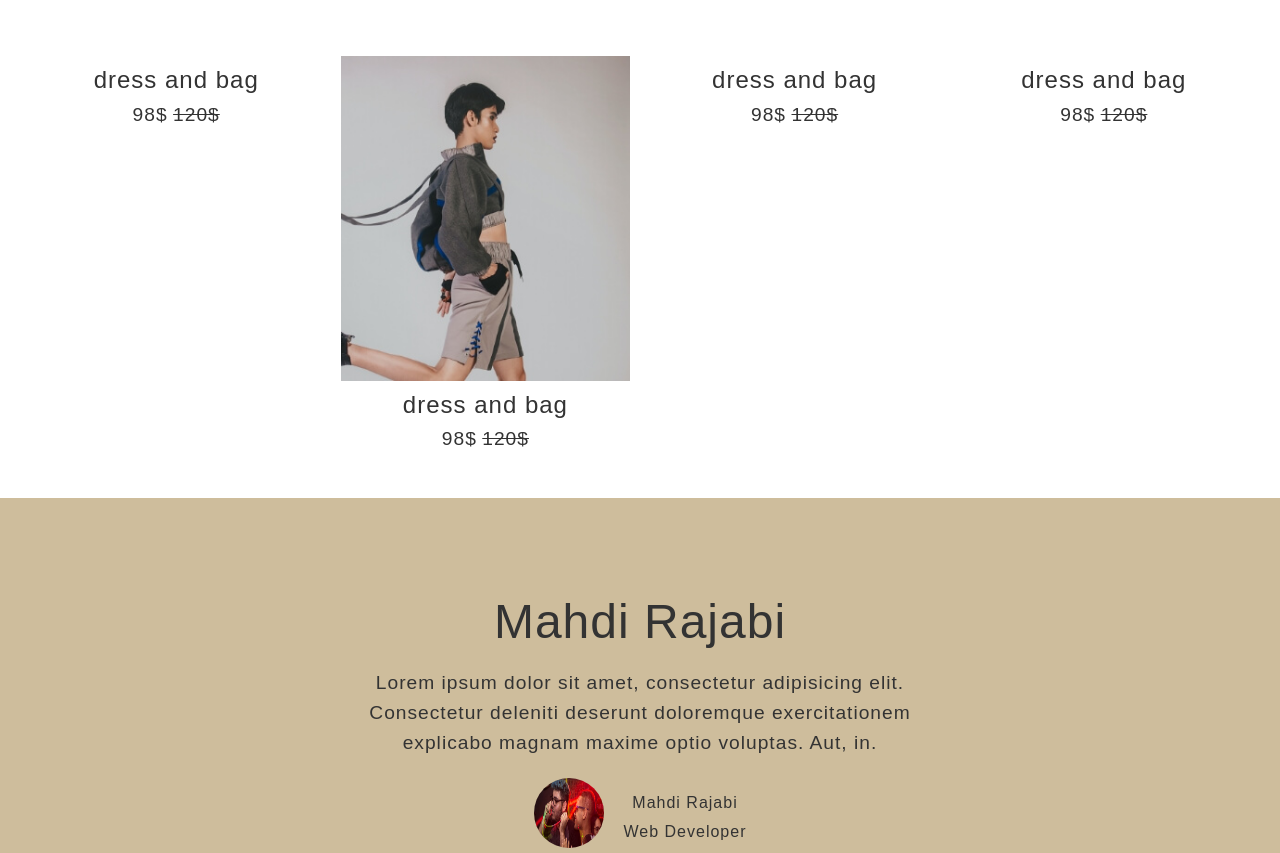
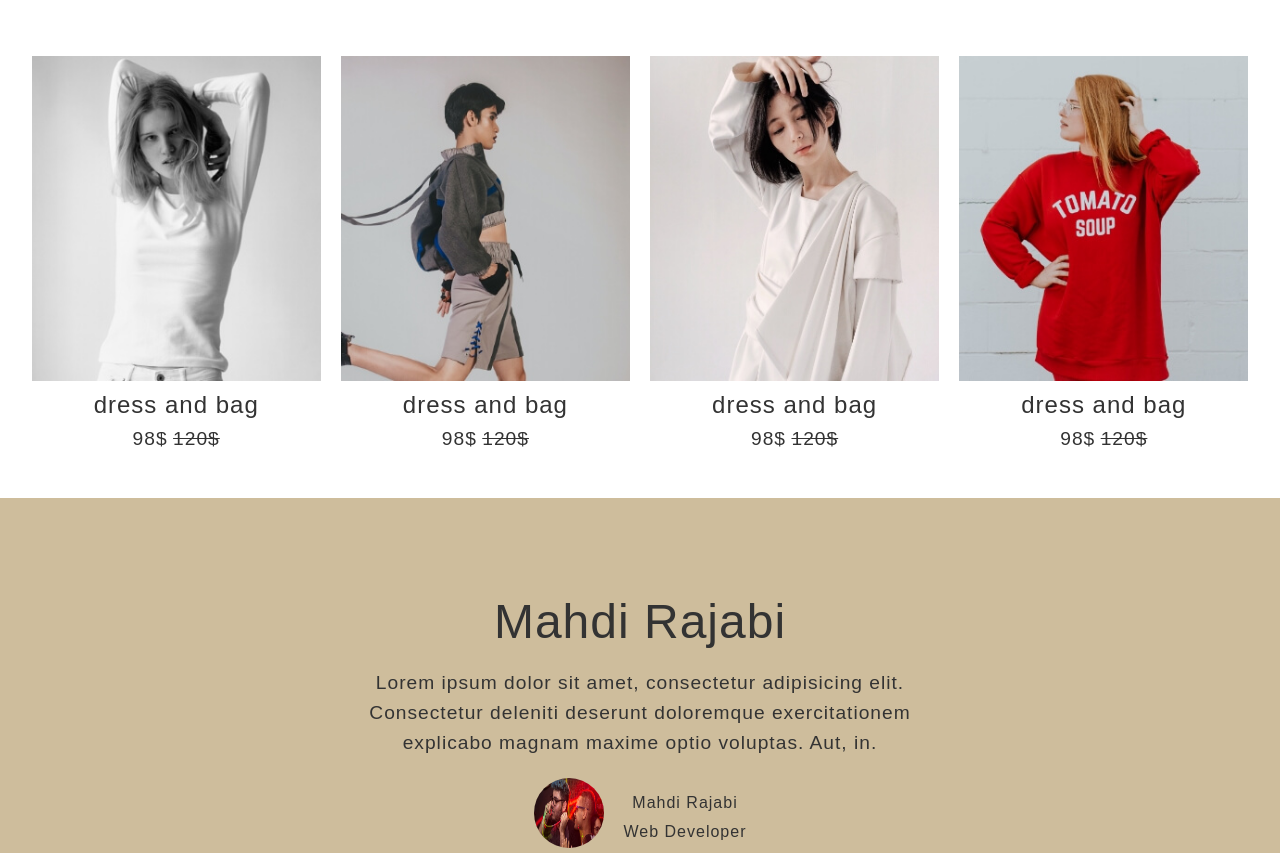
Before and after one commit to mahdi-rajabi-info/capital-shop, a plain HTML site: page index.html in a window 1280 px wide. Shown: the part 1506-2359 px from the top of the page. Drawn offline with Linux system fonts and the light colour scheme; the site is published under a folder, as on GitHub Pages, so addresses that start at the root find nothing.

Commit message:
fix the bug product pictuer

```diff
--- a/index.html
+++ b/index.html
@@ -179,7 +179,7 @@
         <div class="products">
             <div class="product">
                 <div class="product__picture">
-                    <img src="/img/latest1.jpg" alt="">
+                    <img src="img/latest1.jpg" alt="">
                 </div>
                 <div class="product__icon">
                     <a href="#" class="fa fa-search"></a>
@@ -212,7 +212,7 @@
 
             <div class="product">
                 <div class="product__picture">
-                    <img src="/img/latest3.jpg" alt="">
+                    <img src="img/latest3.jpg" alt="">
                 </div>
                 <div class="product__icon">
                     <a href="#" class="fa fa-search"></a>
@@ -229,7 +229,7 @@
 
             <div class="product">
                 <div class="product__picture">
-                    <img src="/img/latest4.jpg" alt="">
+                    <img src="img/latest4.jpg" alt="">
                 </div>
                 <div class="product__icon">
                     <a href="#" class="fa fa-search"></a>
```
